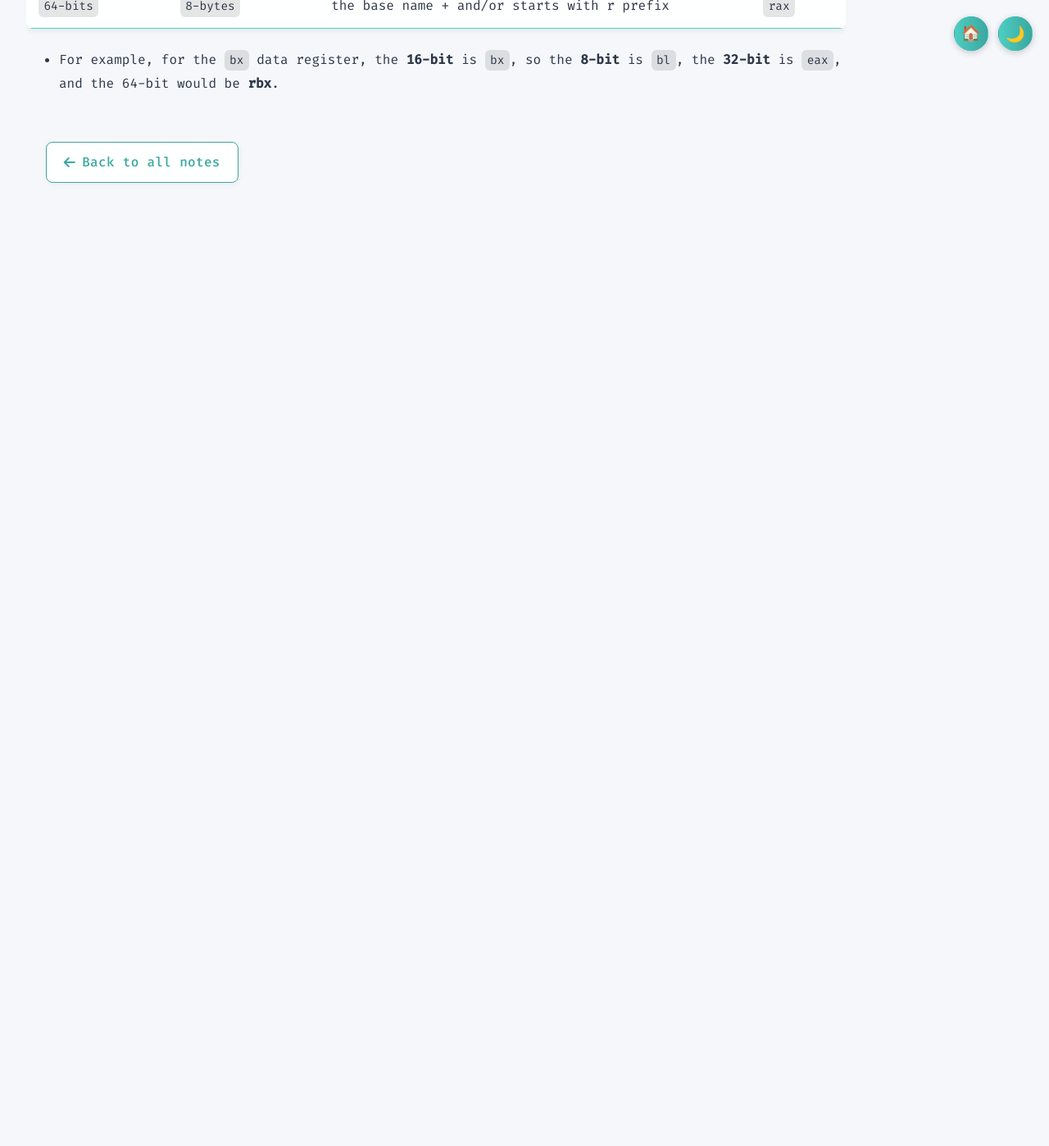
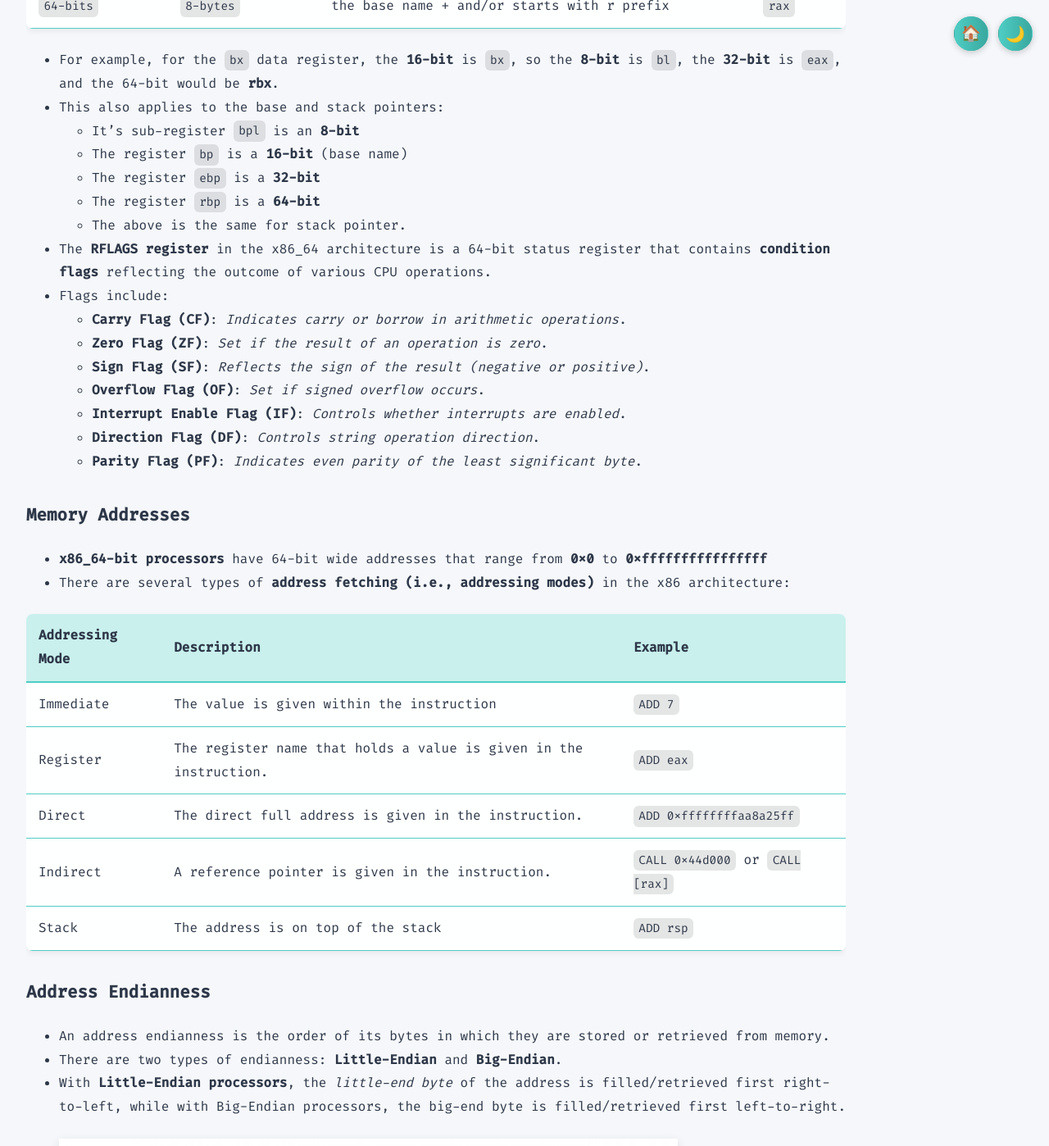
Before and after one commit to PathogenicKatt/PathogenicKatt.github.io, a Jekyll site: the page built from _notes/intro-to-assembly.md, in a window 1280 px wide and 1400 px high, scrolled down 14658 px. Shown: the whole window at 82% size. Built offline with Jekyll 4.4.1, drawn with Linux system fonts in a browser that asks for light colours; before the commit the page ends 14929 px from its top, so only the background shows below that; some of the changed text lies outside the part shown.

Commit message:
Update assembly notes

```diff
--- a/_notes/intro-to-assembly.md
+++ b/_notes/intro-to-assembly.md
@@ -429,3 +429,133 @@ syscall
 </table>
 
 - For example, for the <code>bx</code> data register, the **16-bit** is <code>bx</code>,  so the **8-bit** is <code>bl</code>, the **32-bit** is <code>eax</code>, and the 64-bit would be **rbx**.
+- This also applies to the base and stack pointers:
+    - It's sub-register <code>bpl</code> is an **8-bit**
+    - The register <code>bp</code> is a **16-bit** (base name)
+    - The register <code>ebp</code> is a **32-bit**
+    - The register <code>rbp</code> is a **64-bit**
+    - The above is the same for stack pointer.
+
+- The **RFLAGS register** in the x86_64 architecture is a 64-bit status register that contains **condition flags** reflecting the outcome of various CPU operations.
+- Flags include:
+    - **Carry Flag (CF)**: *Indicates carry or borrow in arithmetic operations*.
+    - **Zero Flag (ZF)**: *Set if the result of an operation is zero*.
+    - **Sign Flag (SF)**: *Reflects the sign of the result (negative or positive)*.
+    - **Overflow Flag (OF)**: *Set if signed overflow occurs*.
+    - **Interrupt Enable Flag (IF)**: *Controls whether interrupts are enabled*.
+    - **Direction Flag (DF)**: *Controls string operation direction*.
+    - **Parity Flag (PF)**: *Indicates even parity of the least significant byte*.
+
+### Memory Addresses
+- **x86_64-bit processors** have 64-bit wide addresses that range from **0x0** to **0xffffffffffffffff**
+-  There are several types of **address fetching (i.e., addressing modes)** in the x86 architecture:<br>
+<table>
+<thead>
+    <tr>
+        <th>Addressing Mode</th>
+        <th>Description</th>
+        <th>Example</th>
+    </tr>
+</thead>
+<tbody>
+    <tr>
+        <td>Immediate</td>
+        <td>The value is given within the instruction</td>
+        <td><code>ADD 7</code></td>
+    </tr>
+    <tr>
+        <td>Register</td>
+        <td>The register name that holds a value is given in the instruction.</td>
+        <td><code>ADD eax</code></td>
+    </tr>
+    <tr>
+        <td>Direct</td>
+        <td>The direct full address is given in the instruction.</td>
+        <td><code>ADD 0xffffffffaa8a25ff</code></td>
+    </tr>
+    <tr>
+        <td>Indirect</td>
+        <td>A reference pointer is given in the instruction.</td>
+        <td><code>CALL 0x44d000</code> or <code>CALL [rax]</code></td>
+    </tr>
+    <tr>
+        <td>Stack</td>
+        <td>The address is on top of the stack</td>
+        <td><code>ADD rsp</code></td>
+    </tr>
+</tbody>
+</table>
+
+
+### Address Endianness
+- An address endianness is the order of its bytes in which they are stored or retrieved from memory.
+- There are two types of endianness: **Little-Endian** and **Big-Endian**.
+- With **Little-Endian processors**, the *little-end byte* of the address is filled/retrieved first right-to-left, while with Big-Endian processors, the big-end byte is filled/retrieved first left-to-right.<br>
+![address endianness](/assets/img/htb-assembly(12).jpg){: .writeup-image}<br>
+- When retrieving the value, the processor has to use the same endianness used when storing them, or it will get the wrong value.
+- **NB**:
+    - Intel/AMD which are 86_64-bit architecture use **Little Endian**:
+    - **The important thing we need to take from this is knowing that our bytes are stored into memory from right-to-left.**
+
+### Data Types
+-  The following are the most common data types we will be using with instructions:
+<table>
+<thead>
+    <tr>
+        <th>Component</th>
+        <th>Length</th>
+        <th>Example</th>
+    </tr>
+</thead>
+<tbody>
+    <tr>
+        <td>byte</td>
+        <td>8-bits</td>
+        <td>0xab</td>
+    </tr>
+    <tr>
+        <td>word</td>
+        <td>16-bits (2-bytes)</td>
+        <td>0xabcd</td>
+    </tr>
+    <tr>
+        <td>double word (dword)</td>
+        <td>32-bits (4-bytes)</td>
+        <td>0xabcdef12</td>
+    </tr>
+    <tr>
+        <td>quad word (qword)</td>
+        <td>64-bits (8-bytes)</td>
+        <td>0xabcdef1234567890</td>
+    </tr>
+</tbody>
+</table>
+
+> *"Whenever we use a variable with a certain data type or use a data type with an instruction, both operands should be of the same size."*
+
+- For example, we cannot use a variable of data type (byte) with <code>rax</code> as it is of data type 8-bytes; Hence in this case for a byte we have to use <code>al</code> which has the same size of 1 byte.
+
+<table>
+<thead>
+    <tr>
+        <th>Sub-Register</th>
+        <th>Data Type</th>
+    </tr>
+</thead>
+    <tr>
+        <td><code>al</code></td>
+        <td>byte</td>
+    </tr>
+    <tr>
+        <td><code>bx</code></td>
+        <td>word</td>
+    </tr>
+    <tr>
+        <td><code>ebx</code></td>
+        <td>dword</td>
+    </tr>
+    <tr>
+        <td><code>rbx</code></td>
+        <td>qword</td>
+    </tr>
+</table>
```
Also changed, not shown: assets/img/htb-assembly(12).jpg (added).
